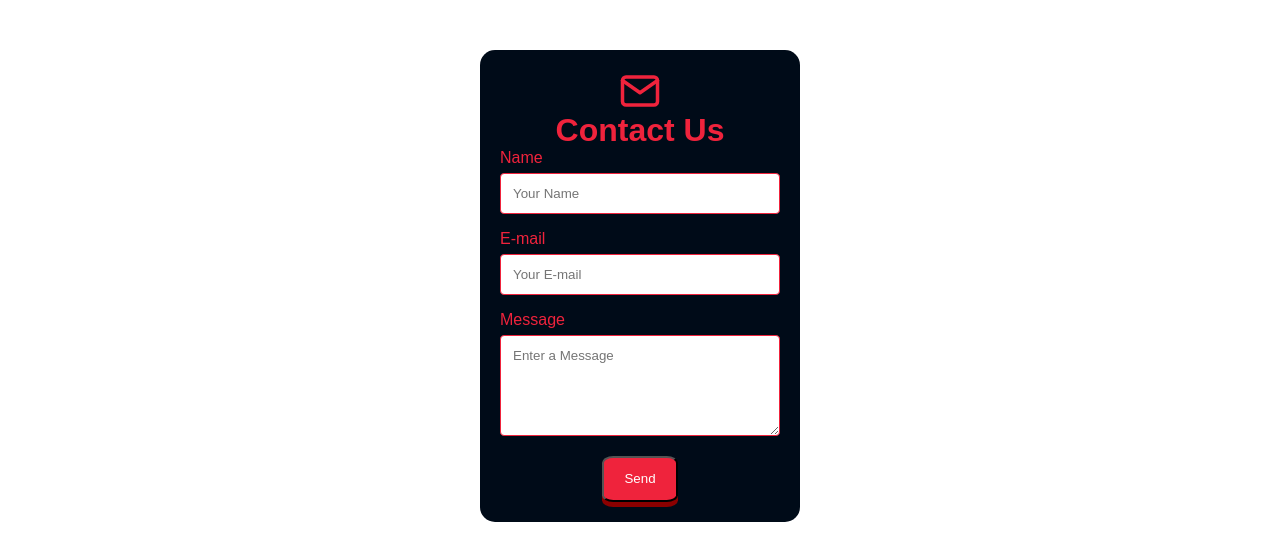
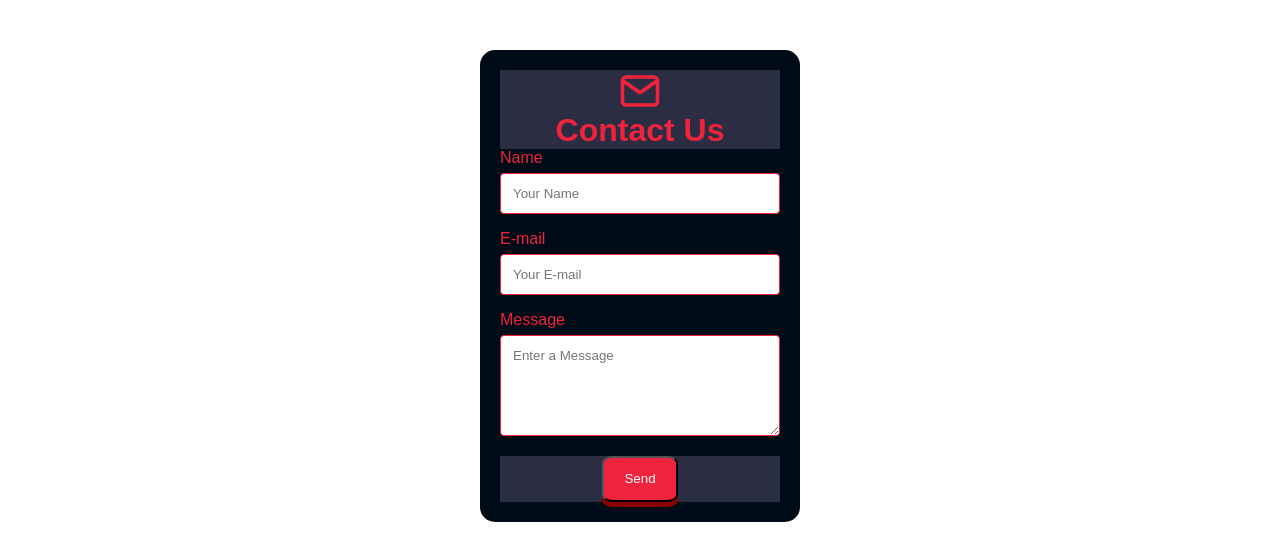
Before and after one commit to KhushPatel2003/MyFitnessLog, a React (Create React App) app: page / in a window 1280 px wide. Shown: the part 902-1454 px from the top of the page. Built offline with nearby package versions, Linux system fonts and the light colour scheme.

Commit message:
added contact me

```diff
--- a/src/styles/contact.css
+++ b/src/styles/contact.css
@@ -30,7 +30,7 @@
     flex-direction: column;
     justify-content: center;
     align-items: center;
-    background: #000b18;
+    background: #2B2D42;
     object-fit: contain;
 }
 
```
